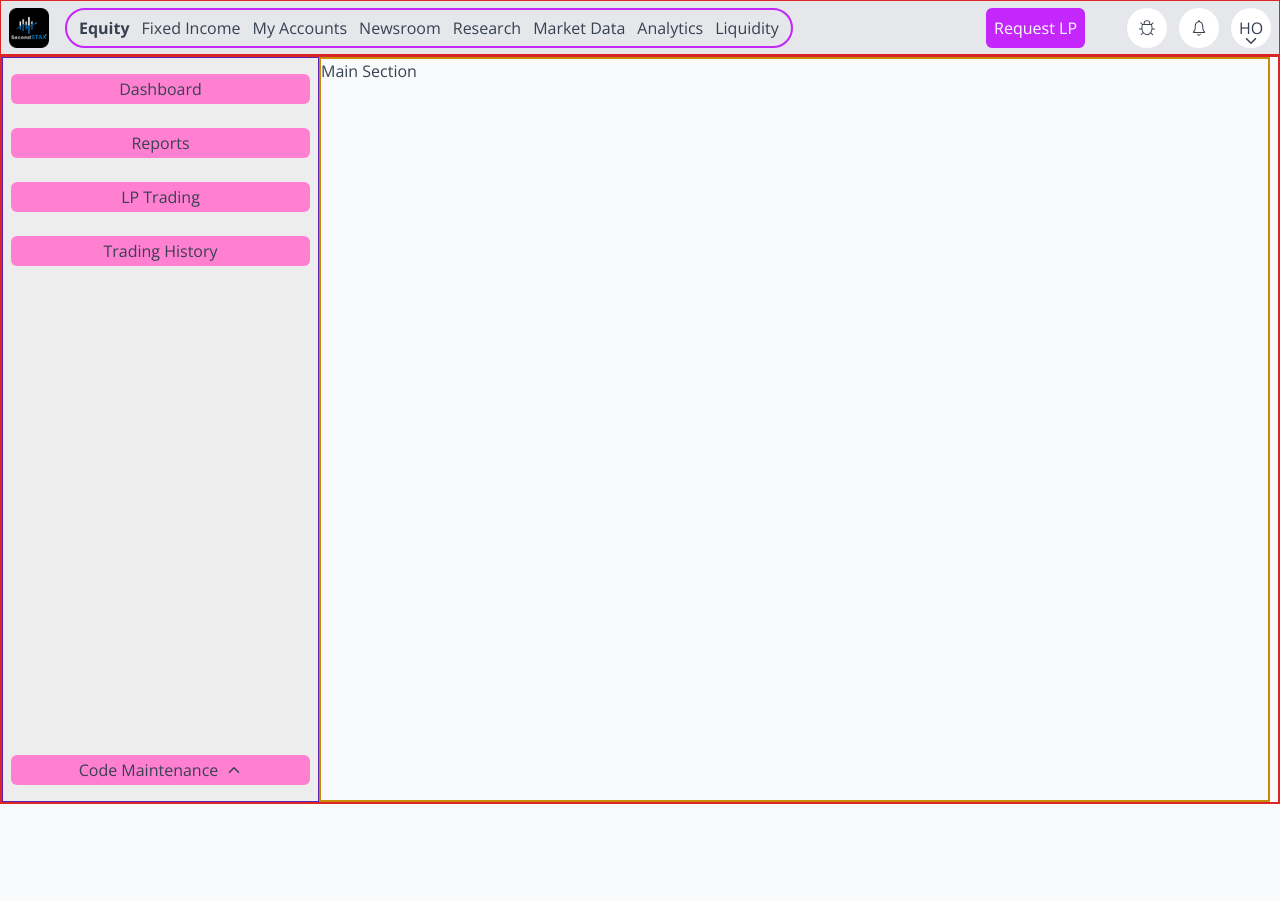
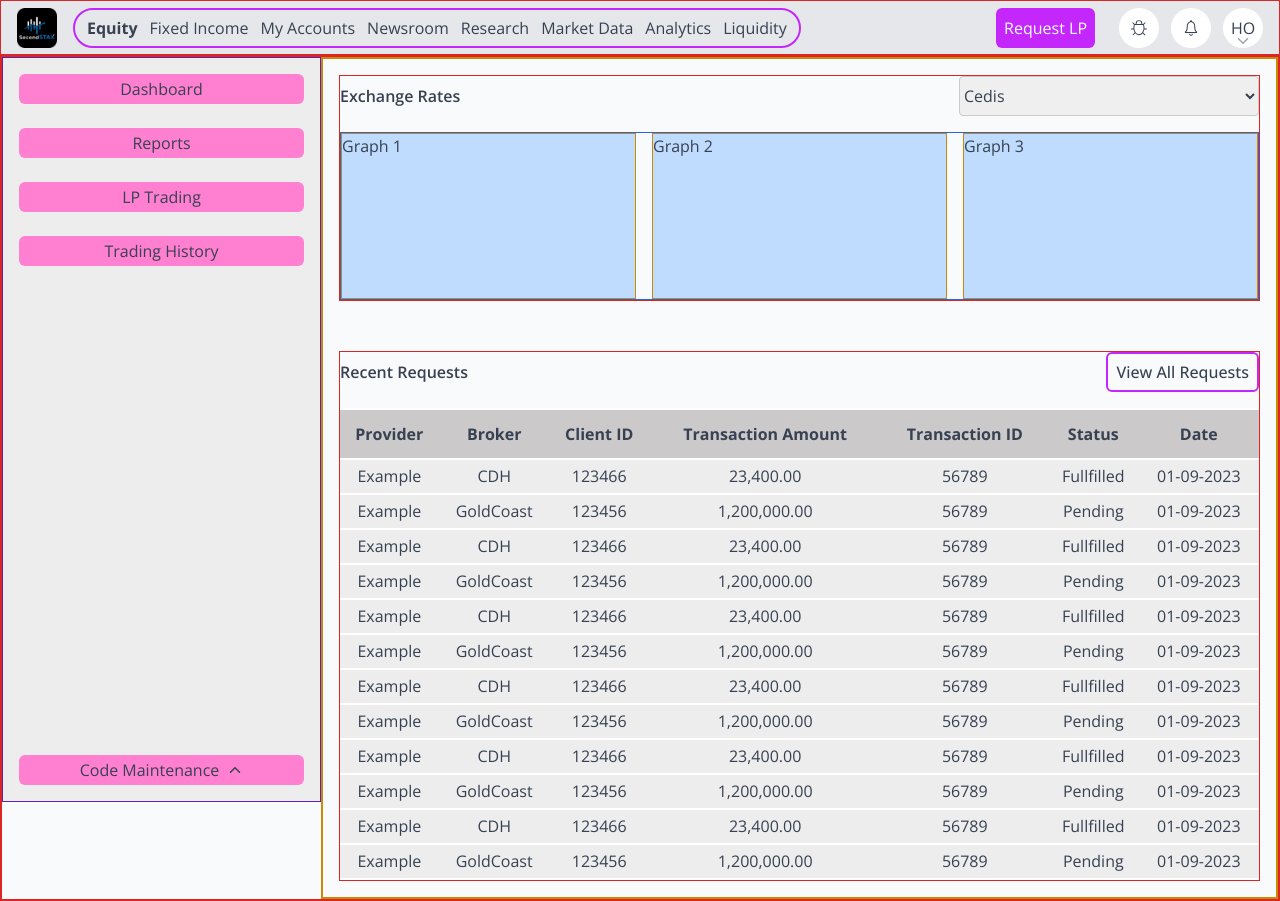
Before and after one commit to newhoteng/ssx, a React (Create React App) app: page / in a window 1280 px wide. Before the commit the page ends 804 px from the top, so only its background shows below. Built offline with nearby package versions, Linux system fonts and the light colour scheme.

Commit message:
Add table

```diff
--- a/package.json
+++ b/package.json
@@ -6,7 +6,9 @@
     "@testing-library/jest-dom": "^5.17.0",
     "@testing-library/react": "^13.4.0",
     "@testing-library/user-event": "^13.5.0",
+    "chart.js": "^4.4.2",
     "react": "^18.2.0",
+    "react-chartjs-2": "^5.2.0",
     "react-dom": "^18.2.0",
     "react-icons": "^5.0.1",
     "react-router-dom": "^6.22.3",
--- a/src/components/Header.js
+++ b/src/components/Header.js
@@ -14,7 +14,7 @@ const Header = () => {
   return (
     <>
       <header className="bg-gray-200 ">
-        <div className="flex justify-between items-center border-red-600 border h-[55px] max-w-[1504px] my-0 mx-auto px-2 py-0 ">
+        <div className="flex justify-between items-center border-red-600 border h-[55px] max-w-[1504px] my-0 mx-auto px-4 py-0 ">
           <div className="flex items-center justify-center gap-4">
             <div className="w-[40px] h-[40px] flex items-center justify-center">
               <img className="" src={CompanyLogo} alt="company logo" />
@@ -31,10 +31,10 @@ const Header = () => {
             </nav>
           </div>
           <div className="flex items-center justify-center gap-3">
-            <button className="mr-[30px] flex items-center justify-center px-2 bg-accentmagenta text-white rounded-md h-[40px]">Request LP</button>
+            <button className="mr-[12px] flex items-center justify-center px-2 bg-accentmagenta text-white rounded-md h-[40px]">Request LP</button>
             <button className="bg-white text-lg rounded-full flex items-center justify-center w-[40px] h-[40px]"><VscBug /></button>
             <button className="bg-white text-xl rounded-full flex items-center justify-center w-[40px] h-[40px]"><IoIosNotificationsOutline /></button>
-            <button className="bg-white rounded-full flex items-center justify-center w-[40px] h-[40px] relative"><span>HO</span><IoIosArrowDown className="absolute w-[40px] bottom-[-1px]" /></button>
+            <button className="bg-white rounded-full flex items-center justify-center w-[40px] h-[40px] relative"><span>HO</span><IoIosArrowDown className="absolute w-[40px] bottom-[-1px] text-gray-400" /></button>
           </div>
         </div>
       </header>
--- a/src/pages/Equity/EquityPage.js
+++ b/src/pages/Equity/EquityPage.js
@@ -1,18 +1,173 @@
 import React from 'react';
 import { IoIosArrowUp } from "react-icons/io";
+import { FaCediSign } from "react-icons/fa6";
 
 const EquityPage = () => {
   return (
-    <main className="flex border-2 border-red-600 max-w-[1504px] my-0 mx-auto pr-2 py-0">
-      <nav className="px-2 flex flex-col items-cente gap-6 border border-violet-800 w-1/4 h-[calc(100vh-55px)] bg-lightgrey py-4">
+    <main className="flex border-2 border-red-600 max-w-[1504px] my-0 mx-auto py-0">
+      {/* Side Nav */}
+      <nav className="px-4 py-4 flex flex-col items-cente gap-6 border border-violet-800 w-1/4 h-[calc(100vh-55px)] bg-lightgrey">
         <button className="bg-accentpink h-[30px] rounded-md">Dashboard</button>
         <button className="bg-accentpink h-[30px] rounded-md" >Reports</button>
         <button className="bg-accentpink h-[30px] rounded-md" >LP Trading</button>
         <button className="bg-accentpink h-[30px] rounded-md" >Trading History</button>
         <button className="bg-accentpink h-[30px] rounded-md mt-auto flex items-center justify-center gap-2" ><span>Code Maintenance</span><IoIosArrowUp /></button>
       </nav>
-      <section className="border-2 border-yellow-600 flex-1">
-        Main Section
+      {/* Main Section (expense rate) */}
+      <section className="py-4 px-4 border-2 border-yellow-600 flex-1">
+        <div className="border border-red-600 flex flex-col gap-4 mb-[50px]">
+          <div className="flex items-center justify-between">
+            <h2 className="font-semibold">Exchange Rates</h2>
+            <form>
+              <select name="currency" className="rounded border-[0.5px] border-deepgrey w-[300px] h-[40px] outline-none">
+                <option value="cedis"><span>Cedis</span> <FaCediSign /></option>
+                <option value="naira">Naira</option>
+                <option value="shilling">Shilling</option>
+                <option value="rand">Rand</option>
+              </select>
+            </form>
+          </div>
+          <div className="graph border border-blue-600 flex gap-4">
+            <div className="border border-yellow-600 w-1/3 aspect-video bg-blue-200">
+              Graph 1
+            </div>
+            <div className="border border-yellow-600 w-1/3 aspect-video bg-blue-200">
+              Graph 2
+            </div>
+            <div className="border border-yellow-600 w-1/3 aspect-video bg-blue-200">
+              Graph 3
+            </div>
+          </div>
+        </div>
+        <div className="border border-red-600 flex flex-col gap-4">
+          <div className="flex items-center justify-between">
+            <h2 className="font-semibold">Recent Requests</h2>
+            <button className="px-2 font-medium h-[40px] border-2 rounded-md border-accentmagenta">View All Requests</button>
+          </div>
+          <table className="">
+            <thead>
+              <tr className="border-y-2 border-white bg-deepgrey text-center h-[50px]">
+                <th scope="col">Provider</th>
+                <th scope="col">Broker</th>
+                <th scope="col">Client ID</th>
+                <th scope="col">Transaction Amount</th>
+                <th scope="col">Transaction ID</th>
+                <th scope="col">Status</th>
+                <th scope="col">Date</th>
+              </tr>
+            </thead>
+            <tbody className="text-center">
+              <tr className="bg-lightgrey border-y-2 border-white h-[35px]">
+                <td>Example</td>
+                <td>CDH</td>
+                <td>123466</td>
+                <td>23,400.00</td>
+                <td>56789</td>
+                <td>Fullfilled</td>
+                <td>01-09-2023</td>
+              </tr>
+              <tr className="bg-lightgrey border-y-2 border-white h-[35px]">
+                <td>Example</td>
+                <td>GoldCoast</td>
+                <td>123456</td>
+                <td>1,200,000.00</td>
+                <td>56789</td>
+                <td>Pending</td>
+                <td>01-09-2023</td>
+              </tr>
+              <tr className="bg-lightgrey border-y-2 border-white h-[35px]">
+                <td>Example</td>
+                <td>CDH</td>
+                <td>123466</td>
+                <td>23,400.00</td>
+                <td>56789</td>
+                <td>Fullfilled</td>
+                <td>01-09-2023</td>
+              </tr>
+              <tr className="bg-lightgrey border-y-2 border-white h-[35px]">
+                <td>Example</td>
+                <td>GoldCoast</td>
+                <td>123456</td>
+                <td>1,200,000.00</td>
+                <td>56789</td>
+                <td>Pending</td>
+                <td>01-09-2023</td>
+              </tr>
+              <tr className="bg-lightgrey border-y-2 border-white h-[35px]">
+                <td>Example</td>
+                <td>CDH</td>
+                <td>123466</td>
+                <td>23,400.00</td>
+                <td>56789</td>
+                <td>Fullfilled</td>
+                <td>01-09-2023</td>
+              </tr>
+              <tr className="bg-lightgrey border-y-2 border-white h-[35px]">
+                <td>Example</td>
+                <td>GoldCoast</td>
+                <td>123456</td>
+                <td>1,200,000.00</td>
+                <td>56789</td>
+                <td>Pending</td>
+                <td>01-09-2023</td>
+              </tr>
+              <tr className="bg-lightgrey border-y-2 border-white h-[35px]">
+                <td>Example</td>
+                <td>CDH</td>
+                <td>123466</td>
+                <td>23,400.00</td>
+                <td>56789</td>
+                <td>Fullfilled</td>
+                <td>01-09-2023</td>
+              </tr>
+              <tr className="bg-lightgrey border-y-2 border-white h-[35px]">
+                <td>Example</td>
+                <td>GoldCoast</td>
+                <td>123456</td>
+                <td>1,200,000.00</td>
+                <td>56789</td>
+                <td>Pending</td>
+                <td>01-09-2023</td>
+              </tr>
+              <tr className="bg-lightgrey border-y-2 border-white h-[35px]">
+                <td>Example</td>
+                <td>CDH</td>
+                <td>123466</td>
+                <td>23,400.00</td>
+                <td>56789</td>
+                <td>Fullfilled</td>
+                <td>01-09-2023</td>
+              </tr>
+              <tr className="bg-lightgrey border-y-2 border-white h-[35px]">
+                <td>Example</td>
+                <td>GoldCoast</td>
+                <td>123456</td>
+                <td>1,200,000.00</td>
+                <td>56789</td>
+                <td>Pending</td>
+                <td>01-09-2023</td>
+              </tr>
+              <tr className="bg-lightgrey border-y-2 border-white h-[35px]">
+                <td>Example</td>
+                <td>CDH</td>
+                <td>123466</td>
+                <td>23,400.00</td>
+                <td>56789</td>
+                <td>Fullfilled</td>
+                <td>01-09-2023</td>
+              </tr>
+              <tr className="bg-lightgrey border-y-2 border-white h-[35px]">
+                <td>Example</td>
+                <td>GoldCoast</td>
+                <td>123456</td>
+                <td>1,200,000.00</td>
+                <td>56789</td>
+                <td>Pending</td>
+                <td>01-09-2023</td>
+              </tr>
+            </tbody>
+          </table>
+        </div>
       </section>
     </main>
   )
```
Also changed, not shown: 1 other file (tests, documents, lock files or other folders).
